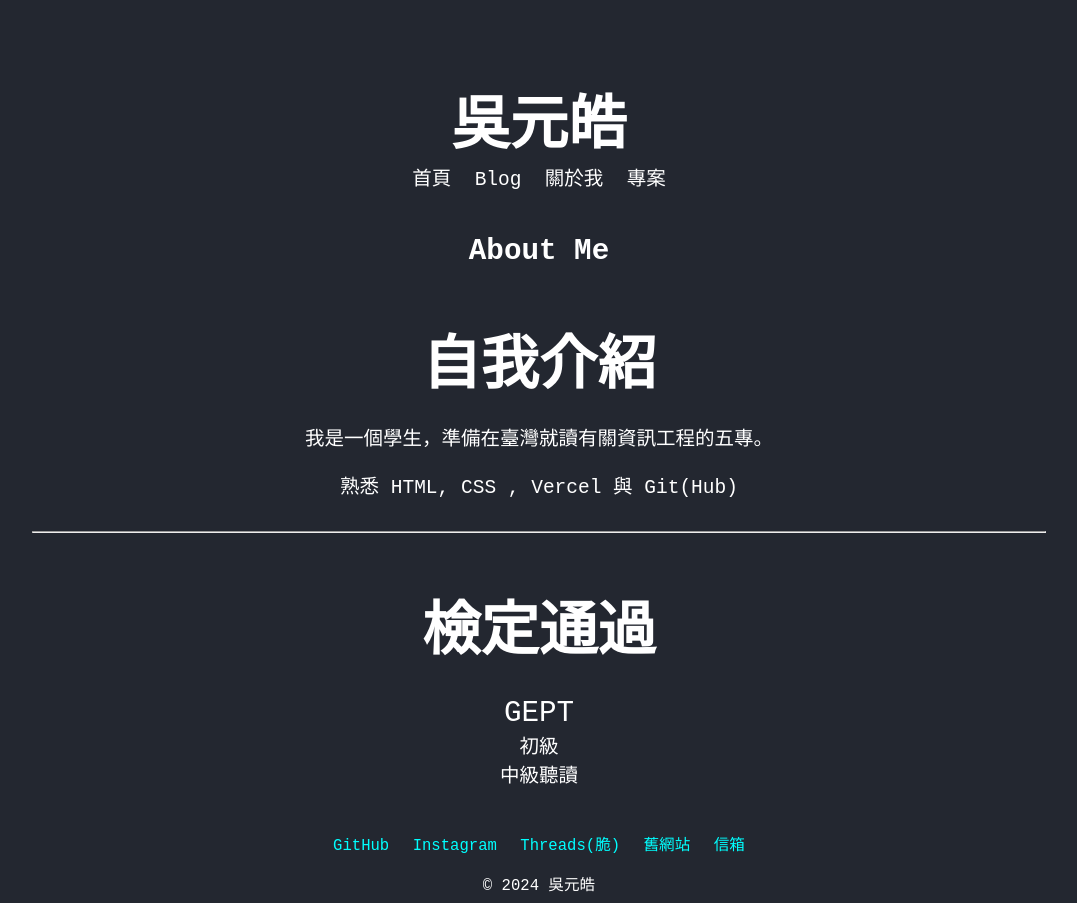
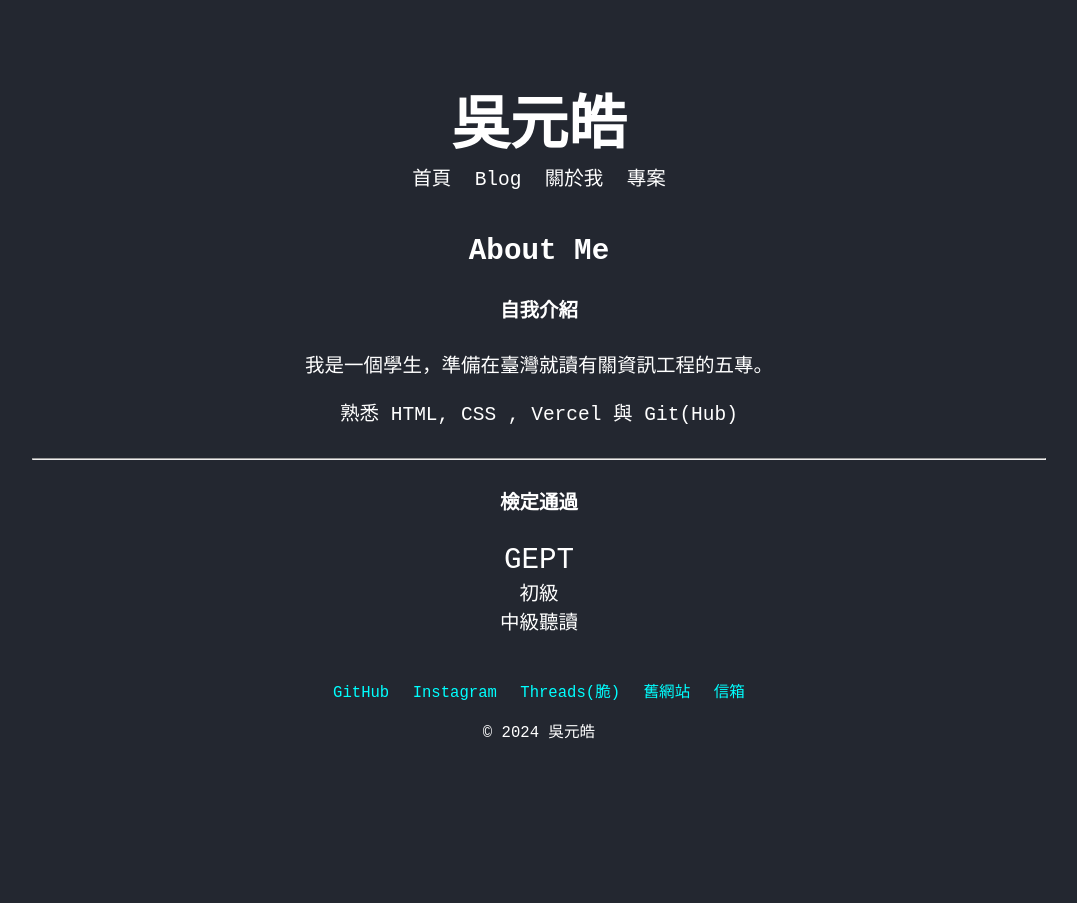
Before and after one commit to hpware/hpware-vue-v3-public, a Vue app: page /About in a window 1280 px wide. Shown: the whole page, without its empty margins (101-1178 px from the left). After the commit the page ends 800 px from the top, so only its background shows below. Built offline with nearby package versions, Linux system fonts and the light colour scheme; the HTML template or start-up script is replaced by a standard one.

Commit message:
Miscellaneous pages.

```diff
--- a/src/Pages/About.vue
+++ b/src/Pages/About.vue
@@ -3,14 +3,14 @@
 <template>
   <h2>About Me</h2>
   <section id="aboutme">
-    <h1>自我介紹</h1>
+    <h4>自我介紹</h4>
     <p>我是一個學生，準備在臺灣就讀有關資訊工程的五專。</p>
     <p>熟悉 HTML, CSS , Vercel 與 Git(Hub) </p>
   </section>
   <br>
   <hr>
   <section id="certifications">
-    <h1>檢定通過</h1>
+    <h4>檢定通過</h4>
     <p style="font-size: 1.5em; padding-bottom: 0;">GEPT</p>
     <span>初級</span><br>
     <span>中級聽讀</span>
```
Also changed, not shown: src/components/Contact.vue (renamed from src/Pages/Contact.vue).
